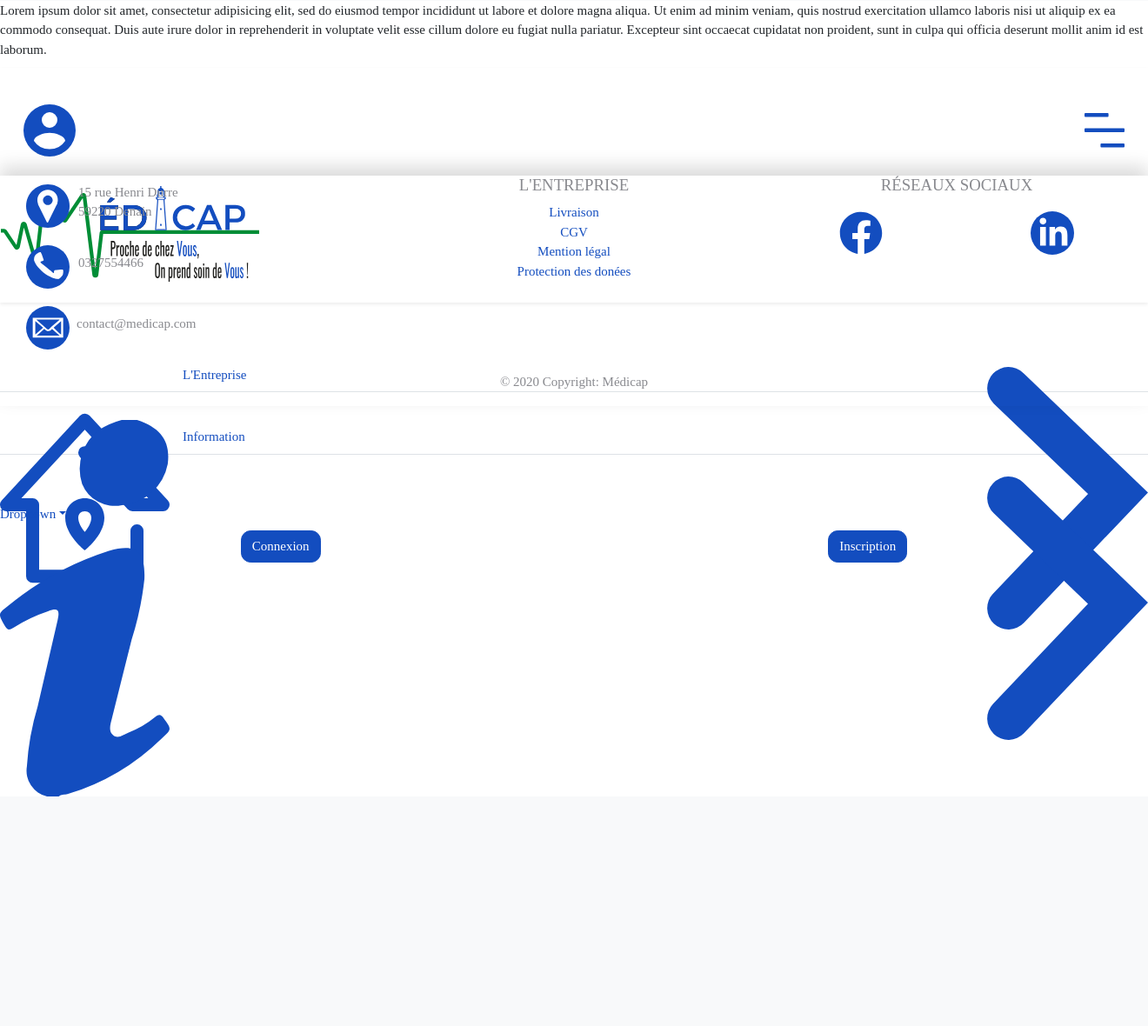
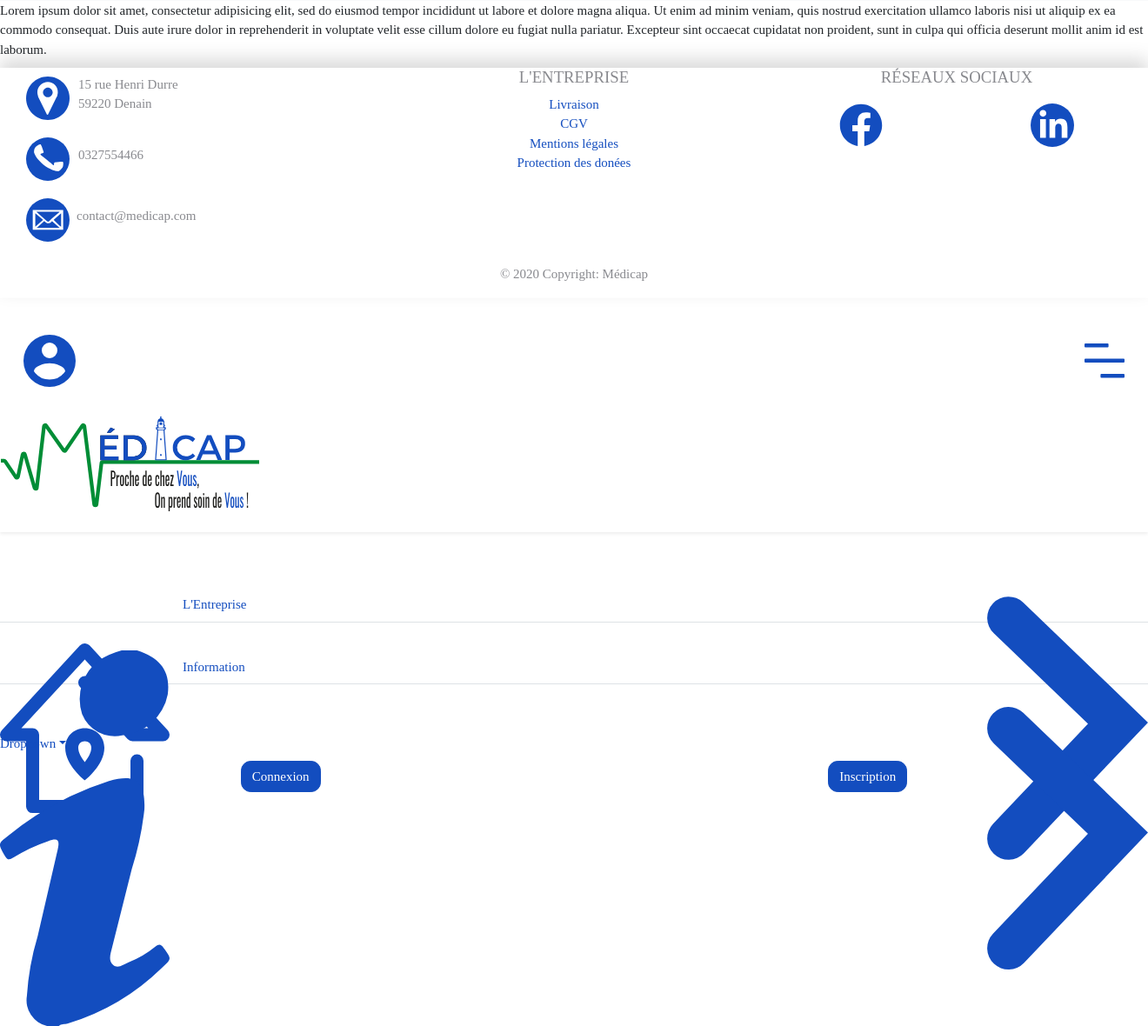
Before and after one commit to RaphaelHerogue/M-dicap, a PHP site: page / in a window 1320 px wide; the page is wider, and only the part inside the window is pictured. Shown: the part 333-1513 px from the top of that part at 87% size. Before the commit the page ends 1249 px from the top of that part, so only its background shows below. Run offline with PHP 8.4, Linux system fonts and the light colour scheme.

Commit message:
styles + footer

```diff
--- a/www/css/styles.css
+++ b/www/css/styles.css
@@ -4,20 +4,30 @@
   color: #898A8F;
 }
 
-.icons{
+.icons
+{
   height: 50px;
   margin: 10px !important;
-body{position:relative}
-.overlay,.sideMenu {
+}
+
+<<<<<<< Updated upstream
+#logo > a > img{
+  width: 100%;
+=======
+body
+{
+  position:relative
+}
+
+.overlay,.sideMenu
+{
   position:fixed;
   bottom:0;
+>>>>>>> Stashed changes
 }
 
-#logo > a > img{
-  width: 100%;
-}
-
-.overlay {
+.overlay
+{
   top:0;
   left:-100%;
   right:100%;
@@ -31,22 +41,26 @@
 }
 
 
-.overlay.open {
+.overlay.open
+{
   left:0;
   right:0
 }
 
-.sidebarNavigation {
+.sidebarNavigation
+{
   margin-bottom:0;
   justify-content:flex-start;
 }
 
-.sidebarNavigation .leftNavbarToggler {
+.sidebarNavigation .leftNavbarToggler
+{
   margin-right:10px;
   order:-1;
 }
 
-.sideMenu {
+.sideMenu
+{
   left: -100%;
   top: 0;
   padding: 0 !important;
@@ -62,12 +76,14 @@
 
 }
 
-.sideMenu.open {
+.sideMenu.open
+{
   left:0;
   display:block !important;
   overflow-y:auto;
 }
-.sideMenu ul {
+.sideMenu ul
+{
   margin:0;
   padding:0 15px;
 }
--- a/www/inc/footer.php
+++ b/www/inc/footer.php
@@ -1,5 +1,5 @@
 
-<footer class="page-footer font-small blue fixed-bottom">
+<footer class="page-footer font-small blue">
 
   <!-- Footer Links -->
   <div class="container-fluid text-center text-md-left">
@@ -41,7 +41,7 @@
             <a href="#!">CGV</a>
           </li>
           <li>
-            <a href="#!">Mention légal</a>
+            <a href="#!">Mentions légales</a>
           </li>
           <li>
             <a href="#!">Protection des donées</a>
```
